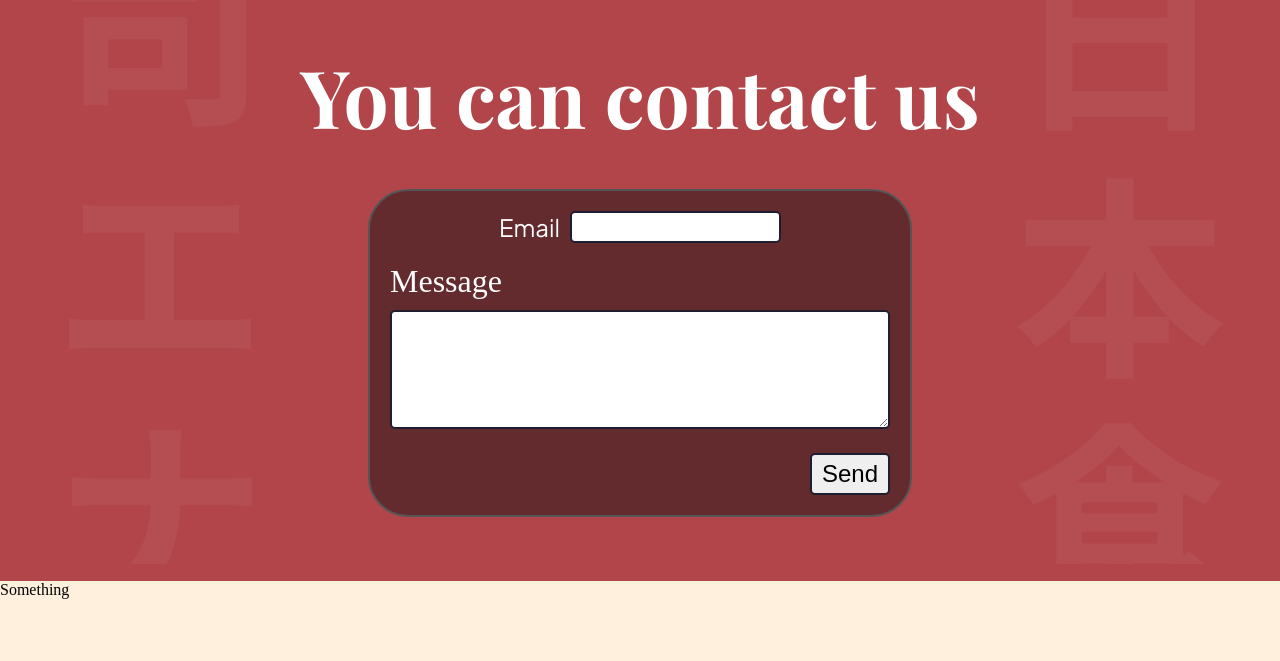
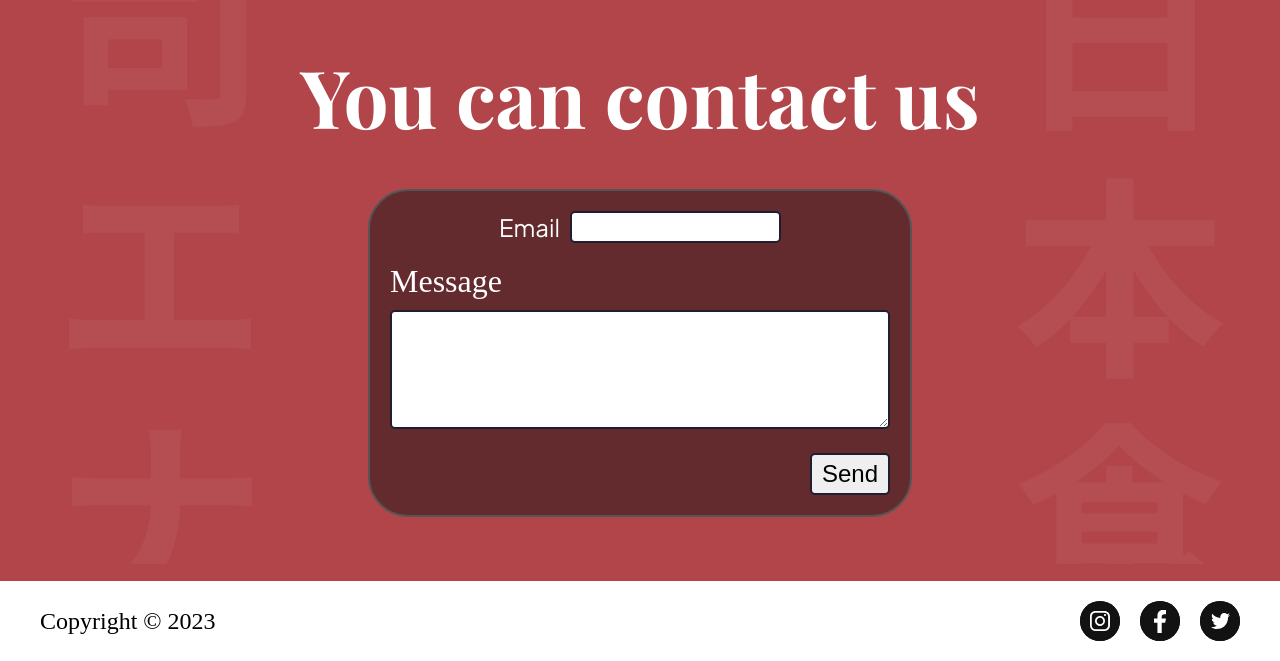
Before and after one commit to Bauyrsaq/anime_culture, a plain HTML site: page index.html in a window 1280 px wide. Shown: the part 2172-2833 px from the top of the page. Before the commit the page ends 2771 px from the top, so only its background shows below. Drawn offline with nearby package versions, Linux system fonts and the light colour scheme.

Commit message:
implement footer

```diff
--- /dev/null
+++ b/css/sections/footer.css
@@ -0,0 +1,32 @@
+.footer {
+    padding: 20px 40px;
+    display: flex;
+    justify-content: space-between;
+    background-color: var(--color-white);
+}
+
+.copyright {
+    font-size: 1.5em;
+    display: flex;
+    justify-content: center;
+    align-items: center;
+}
+
+.footer_social-items {
+    display: flex;
+    gap: 20px;
+}
+
+.footer_social-items li,
+.footer_social-items li a {
+    width: 40px;
+    height: 40px;
+    border-radius: 100%;
+    background-color: var(--secondary-color);
+}
+
+.footer__social-link {
+    display: flex;
+    justify-content: center;
+    align-items: center;
+}
--- a/css/style.css
+++ b/css/style.css
@@ -9,6 +9,7 @@
 @import url("sections/culture.css");
 @import url("sections/anime.css");
 @import url("sections/contacts.css");
+@import url("sections/footer.css");
 
 /* CSS variables for reusablity across all files (including above imported) */
 :root {
--- a/index.html
+++ b/index.html
@@ -16,7 +16,7 @@
       </video>
     </div> -->
 
-    <header id="header">
+    <header id="header" class="header">
       <nav class="header__nav">
         <div class="header__logo">
           <h4>Anime Culture</h4>
@@ -31,7 +31,7 @@
       </nav>
     </header>
 
-    <main>
+    <main id="main" class="main">
       <section id="about" class="about__section">
         <div class="about__container">
           <div class="about__container-content">
@@ -157,8 +157,15 @@
       </section>
     </main>
 
-    <footer>
-      Something
+    <footer id="footer" class="footer">
+      <p class="copyright">Copyright © 2023</p>
+      <div class="footer__social">
+        <ul class="footer_social-items">
+          <li class="footer__social-item"><a href="" class="footer__social-link"><img src="assets/instagram.svg" alt="Instagram"></a></li>
+          <li class="footer__social-item"><a href="" class="footer__social-link"><img src="assets/facebook.svg" alt="Facebook"></a></li>
+          <li class="footer__social-item"><a href="" class="footer__social-link"><img src="assets/twitter.svg" alt="Twitter"></a></li>
+        </ul>
+      </div>
     </footer>
 
     <script src="js/script.js" type="module"></script>
```
Also changed, not shown: README.md (deleted), assets/about_bg1.png (added), assets/about_bg2.png (added), assets/arrow-up-right.svg (added), assets/check.svg (added), assets/facebook.svg (added), assets/instagram.svg (added), assets/menu.svg (added), assets/search.svg (added), assets/star.svg (added), assets/twitter.svg (added), 1 other file.
